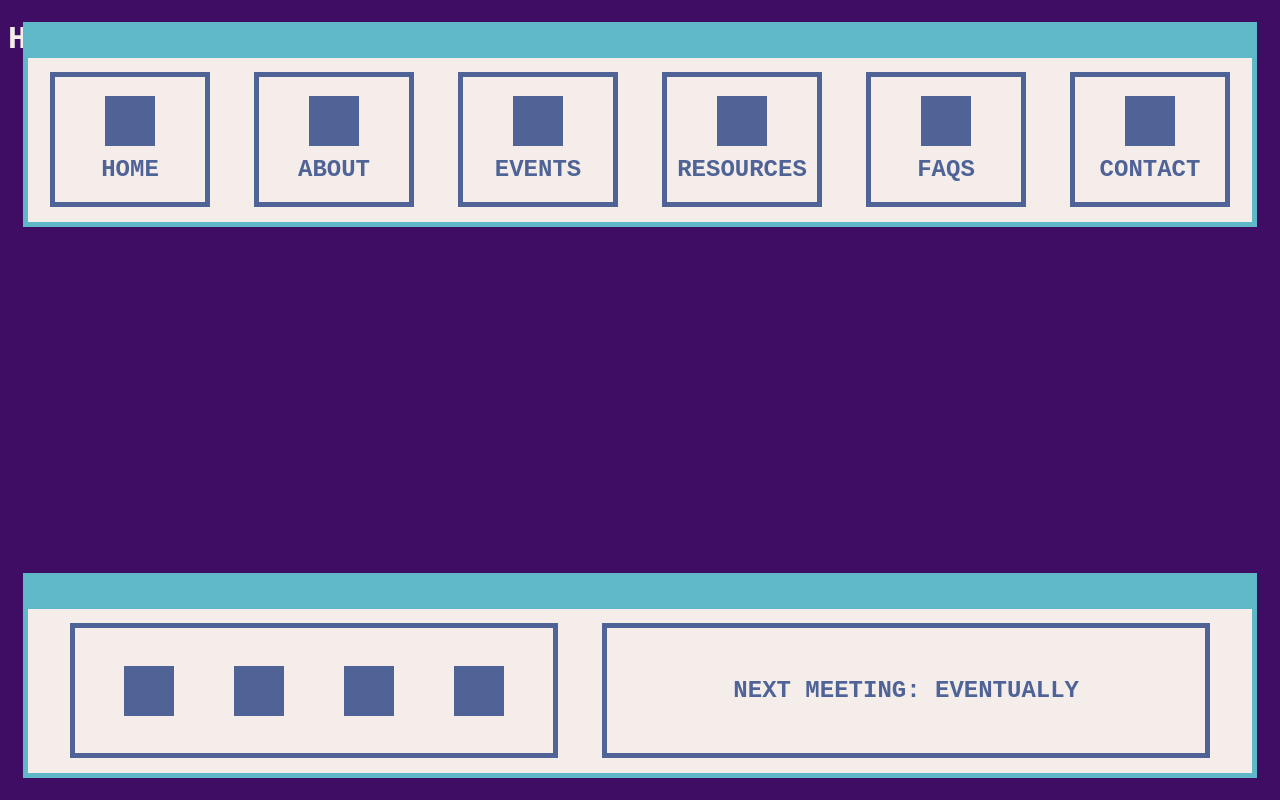
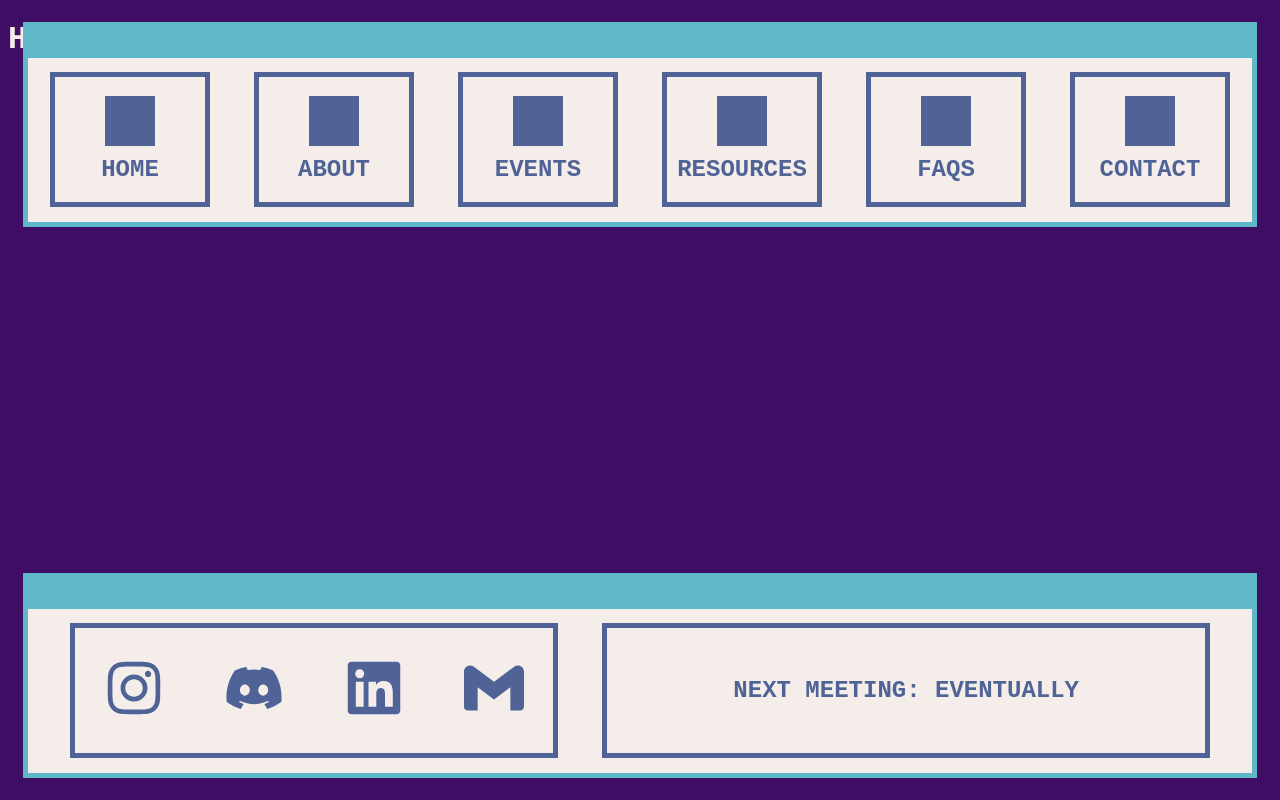
Before and after one commit to gabriel-s-e/AAISWebsite, a Next.js app: page / in a window 1280 px wide. Built offline with nearby package versions, Linux system fonts and the light colour scheme; a web font is replaced by a local one.

Commit message:
Added footer icons and placeholder links

```diff
--- a/package.json
+++ b/package.json
@@ -12,6 +12,7 @@
     "next": "14.0.4",
     "react": "^18",
     "react-dom": "^18",
+    "react-icons": "^5.0.1",
     "react-router-dom": "^6.22.1"
   },
   "devDependencies": {
--- a/src/app/components/Bar.module.css
+++ b/src/app/components/Bar.module.css
@@ -72,9 +72,10 @@
 }
 
 .marginshape {
-    height: 50px;
-    width: 50px;
-    background-color: #4f6397;
+    /* height: 50px;
+    width: 50px; */
+    /* background-color: #4f6397; */
+    color: #4f6397;
     margin: 30px;
 }
 
--- a/src/app/components/footer.jsx
+++ b/src/app/components/footer.jsx
@@ -1,4 +1,7 @@
 import styles from "./Bar.module.css"
+import { FaDiscord, FaLinkedin, FaInstagram } from "react-icons/fa";
+import { SiGmail } from "react-icons/si";
+import { Link } from "react-router-dom";
 
 export default function Footer() {
   return (
@@ -6,10 +9,10 @@ export default function Footer() {
       <div className={styles.links}>
         <div className={styles.linkbox}>
           <div className={styles.links}>
-            <div className={styles.marginshape}> </div>
-            <div className={styles.marginshape}> </div>
-            <div className={styles.marginshape}> </div>
-            <div className={styles.marginshape}> </div>
+            <a href="https://www.instagram.com/" target="_blank" className={styles.marginshape}> <FaInstagram size={60}/> </a>
+            <a href="https://discord.com/" target="_blank" className={styles.marginshape}> <FaDiscord size={60}/> </a>
+            <a href="https://www.linkedin.com/" target="_blank" className={styles.marginshape}> <FaLinkedin size={60}/> </a>
+            <a href="mailto:" target="_blank" className={styles.marginshape}> <SiGmail size={60}/> </a>
           </div>
         </div>
         <div className={styles.meetbox}>
```
Also changed, not shown: 1 other file (tests, documents, lock files or other folders).
